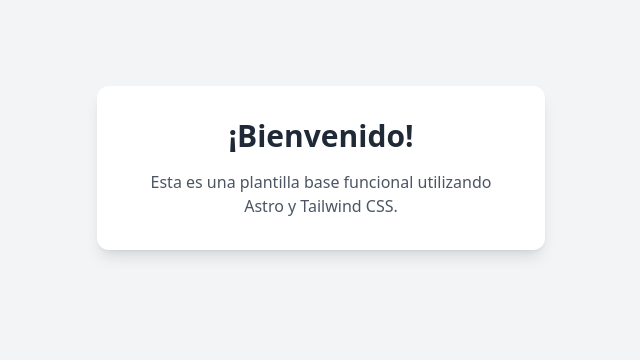
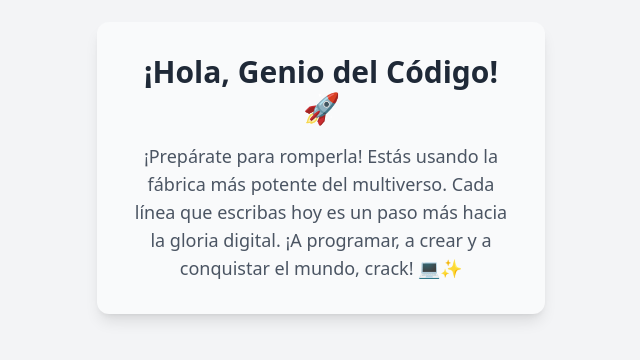
Before and after one commit to saupepui/gemini, an Astro site: page / in a window 1280 px wide. Shown: the part 232-592 px from the top of the page, without its empty margins (319-959 px from the left). Built offline with nearby package versions, Linux system fonts and the light colour scheme; Astro itself is replaced by a stand-in of ours.

Commit message:
Auto: Modifica el mensaje de bienvenida de 'sr

```diff
--- a/backlog.txt
+++ b/backlog.txt
@@ -1 +1 @@
-Crea un archivo llamado 'hola_nuevo_motor.txt' en la raíz del proyecto. El archivo debe contener el texto: 'El SDK moderno está operativo'.
+Modifica el mensaje de bienvenida de 'src/pages/index.astro'. Haz que el diseño del contenedor <main> tenga un fondo gris muy suave (bg-gray-50) y cambia el texto del párrafo para que sea un saludo muy divertido, entusiasta y motivador para un desarrollador que usa esta fábrica.
--- a/src/pages/index.astro
+++ b/src/pages/index.astro
@@ -8,10 +8,12 @@
 		<script is:inline src="https://cdn.tailwindcss.com"></script>
 	</head>
 	<body class="bg-gray-100 min-h-screen flex items-center justify-center">
-		<main class="bg-white p-8 rounded-xl shadow-lg text-center max-w-md">
-			<h1 class="text-3xl font-bold text-gray-800 mb-4">¡Bienvenido!</h1>
-			<p class="text-gray-600">
-				Esta es una plantilla base funcional utilizando Astro y Tailwind CSS.
+		<main class="bg-gray-50 p-8 rounded-xl shadow-lg text-center max-w-md">
+			<h1 class="text-3xl font-bold text-gray-800 mb-4">¡Hola, Genio del Código! 🚀</h1>
+			<p class="text-gray-600 text-lg">
+				¡Prepárate para romperla! Estás usando la fábrica más potente del multiverso.
+				Cada línea que escribas hoy es un paso más hacia la gloria digital.
+				¡A programar, a crear y a conquistar el mundo, crack! 💻✨
 			</p>
 		</main>
 	</body>
```
